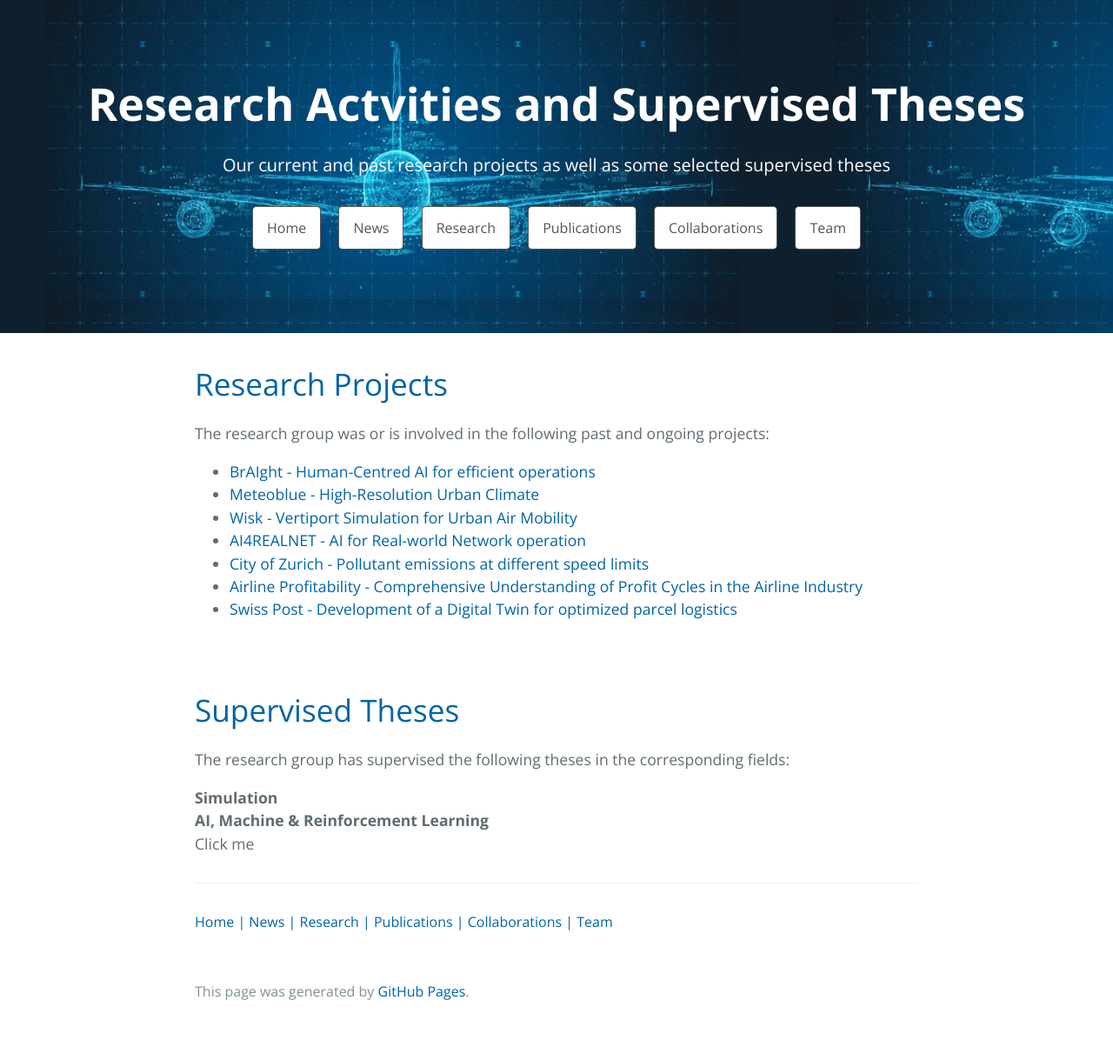
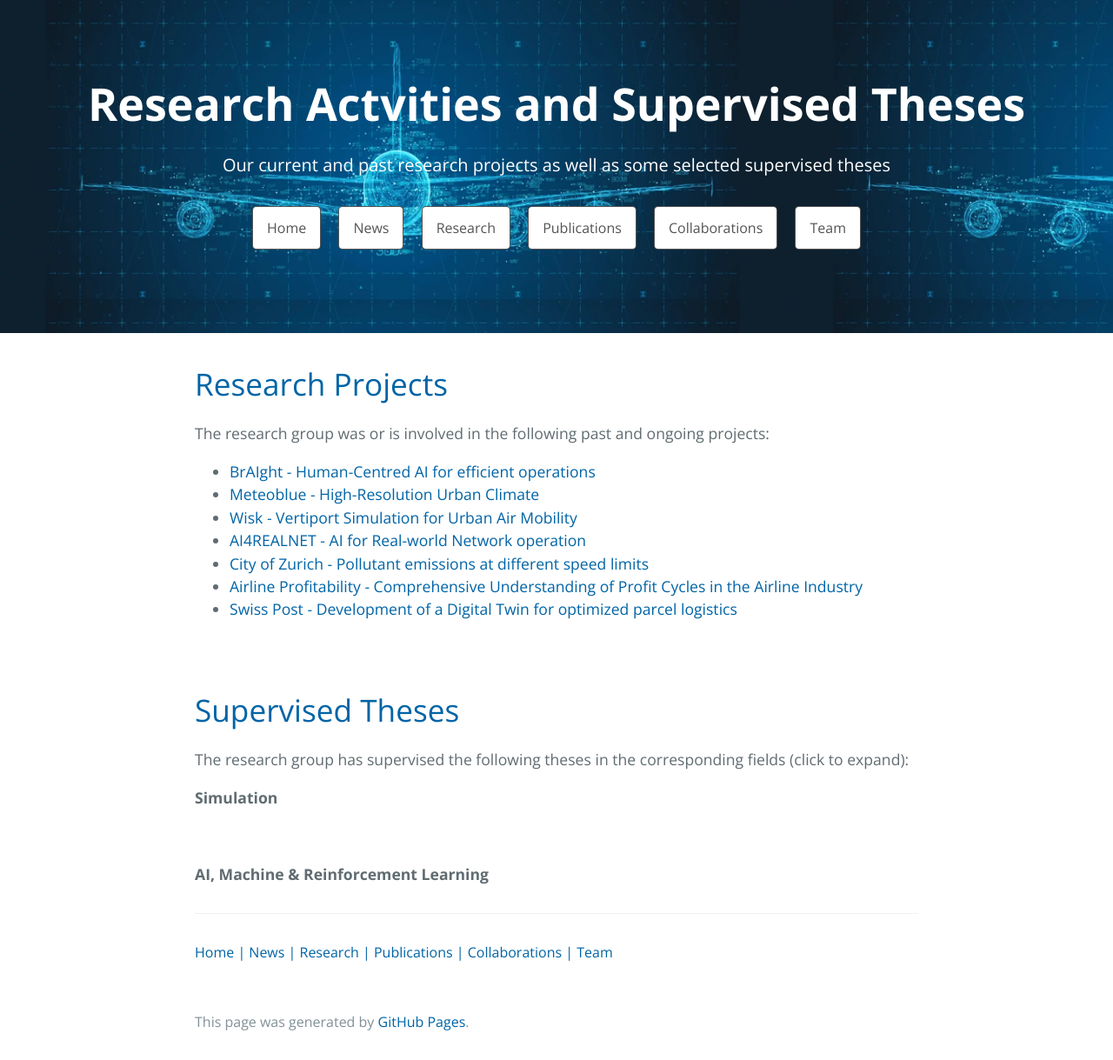
Before and after one commit to CyberneticLearningSystems/CyberneticLearningSystems.github.io, a Jekyll site: the page built from pages/research.md, in a window 1280 px wide. Shown: the whole page at 87% size. Built offline with Jekyll 4.4.1, drawn with Linux system fonts in a browser that asks for light colours; before the commit the page ends 1184 px from its top, so only the background shows below that.

Commit message:
File changed

````diff
--- a/pages/research.md
+++ b/pages/research.md
@@ -21,25 +21,36 @@
 
 # Supervised Theses
 
-The research group has supervised the following theses in the corresponding fields:
+The research group has supervised the following theses in the corresponding fields (click to expand):
 
 <details>
     <summary><b>Simulation</b></summary>
-
-        | **When** | **Level** | **Type** | **Title** |
-        | --- | --- | --- | --- |
-        | Spring 2022 | MSc | MT | Test Test |
+        <br>
+        <table>
+            <tr>
+                <td><b>When</b></td>
+                <td><b>Level</b></td>
+                <td><b>Type</b></td>
+                <td><b>Title</b></td>
+            </tr>
+            <tr>
+                <td>Spring 2022</td>
+                <td>MSc</td>
+                <td>MT</td>
+                <td>Test Test Test</td>
+            </tr>
+        </table>
+        <br>
+        <b>Types:</b>
+        - PA: Bachelor project thesis
+        - BA: Bachelor thesis
+        - VT1: Master specialization project thesis 1
+        - VT2: Master specialization project thesis 2
+        - MT: Master thesis
+</details>
 
 
-        **Types:**
-        * PA: Bachelor project thesis
-        * BA: Bachelor thesis
-        * VT1: Master specialization project thesis 1
-        * VT2: Master specialization project thesis 2
-        * MT: Master thesis
-        * MAS: Master thesis in continuing education
-
-</details>
+<br>
 
 <details>
     <summary><b>AI, Machine & Reinforcement Learning</b></summary>
@@ -58,24 +69,7 @@
                 <td>Test Test Test</td>
             </tr>
         </table>
-</details>
 
 
-<details>
 
-  <summary>Click me</summary>
-  </b>
-    ### Heading
-
-    1. Foo
-    2. Bar
-        * Baz
-        * Qux
-
-  ### Some Javascript
-  ```js
-  function logSomething(something) {
-    console.log('Something', something);
-  }
-  ```
 </details>
````
